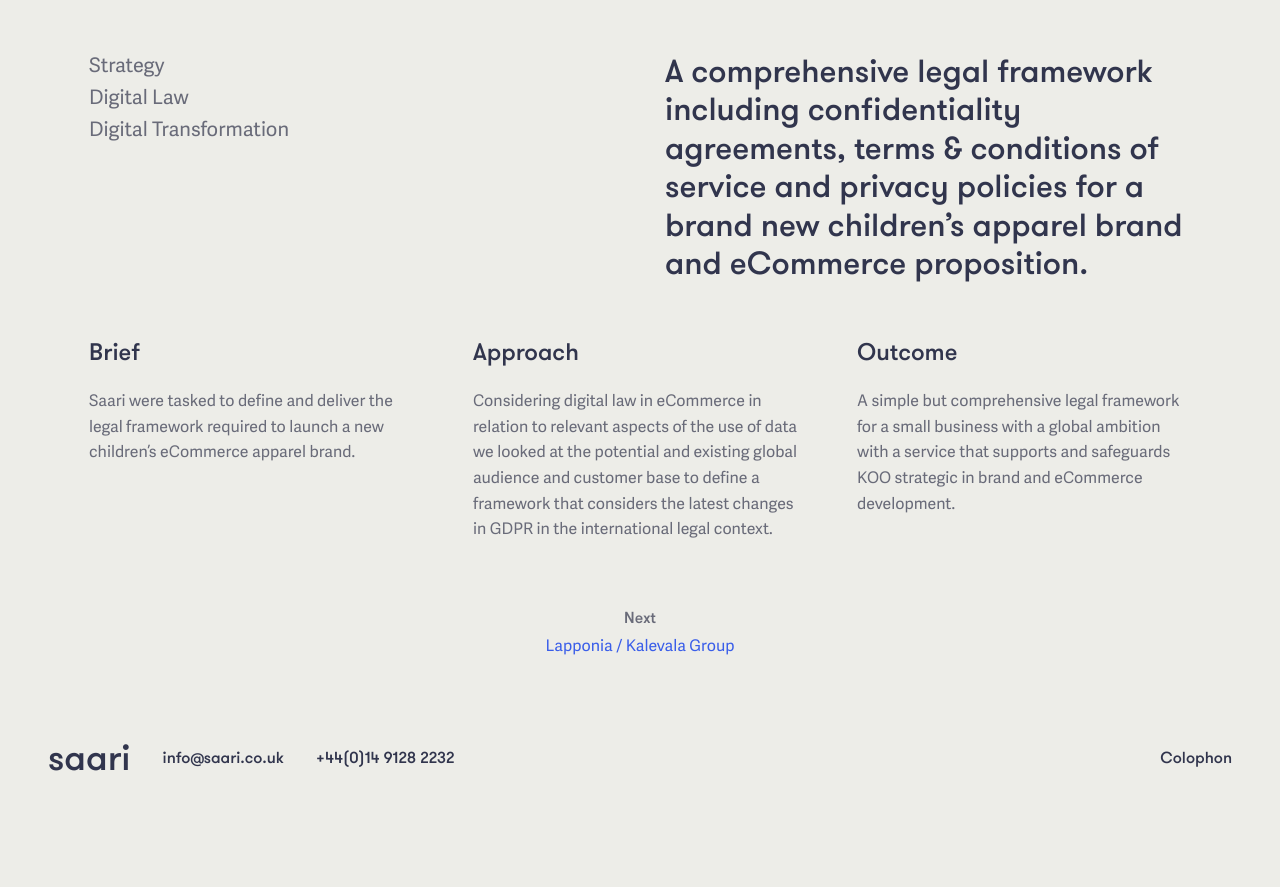
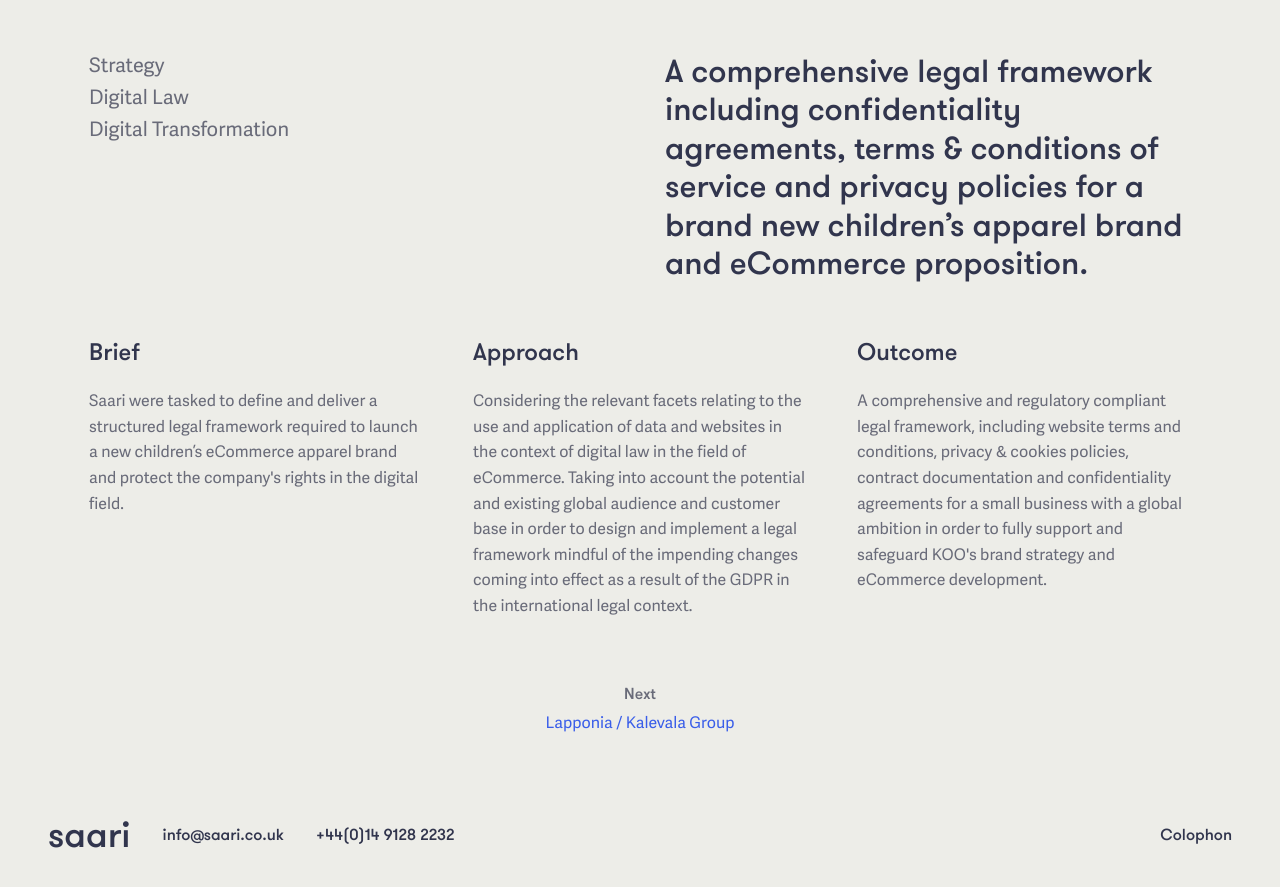
Before and after one commit to garethjohnsdesign/saari.co.uk, a Jekyll site: the page built from _projects/kingdom-of-origin.markdown, in a window 1280 px wide and 900 px high, scrolled down 611 px. Shown: the top 887 px of the window. Built offline with Jekyll 4.4.1, drawn with Linux system fonts in a browser that asks for light colours; before the commit the page ends 1434 px from its top, so only the background shows below that.

Commit message:
Updated Kingdom Of Origin

```diff
--- a/_projects/kingdom-of-origin.markdown
+++ b/_projects/kingdom-of-origin.markdown
@@ -13,19 +13,21 @@ services:
 - Digital Law
 - Digital Transformation
 feature-image: "/uploads/kingdom-of-origin-feature.jpg"
-images:
 details:
 - title: Brief
-  text: Saari were tasked to define and deliver the legal framework required to launch
-    a new children’s eCommerce apparel brand.
+  text: Saari were tasked to define and deliver a structured legal framework required
+    to launch a new children’s eCommerce apparel brand and protect the company's rights
+    in the digital field.
 - title: Approach
-  text: Considering digital law in eCommerce in relation to relevant aspects of the
-    use of data we looked at the potential and existing global audience and customer
-    base to define a framework that considers the latest changes in GDPR in the international
-    legal context.
+  text: Considering the relevant facets relating to the use and application of  data
+    and websites in the context of digital law in the field of eCommerce. Taking into
+    account the potential and existing global audience and customer base in order
+    to design and implement a legal framework mindful of the impending changes coming
+    into effect as a result of the GDPR in the international legal context.
 - title: Outcome
-  text: A simple but comprehensive legal framework for a small business with a global
-    ambition with a service that supports and safeguards KOO strategic in brand and
-    eCommerce development.
+  text: A comprehensive and regulatory compliant legal framework, including website
+    terms and conditions, privacy & cookies policies, contract documentation and confidentiality
+    agreements for a small business with a global ambition in order to fully support
+    and safeguard KOO's brand strategy and eCommerce development.
 layout: project
 ---
```
